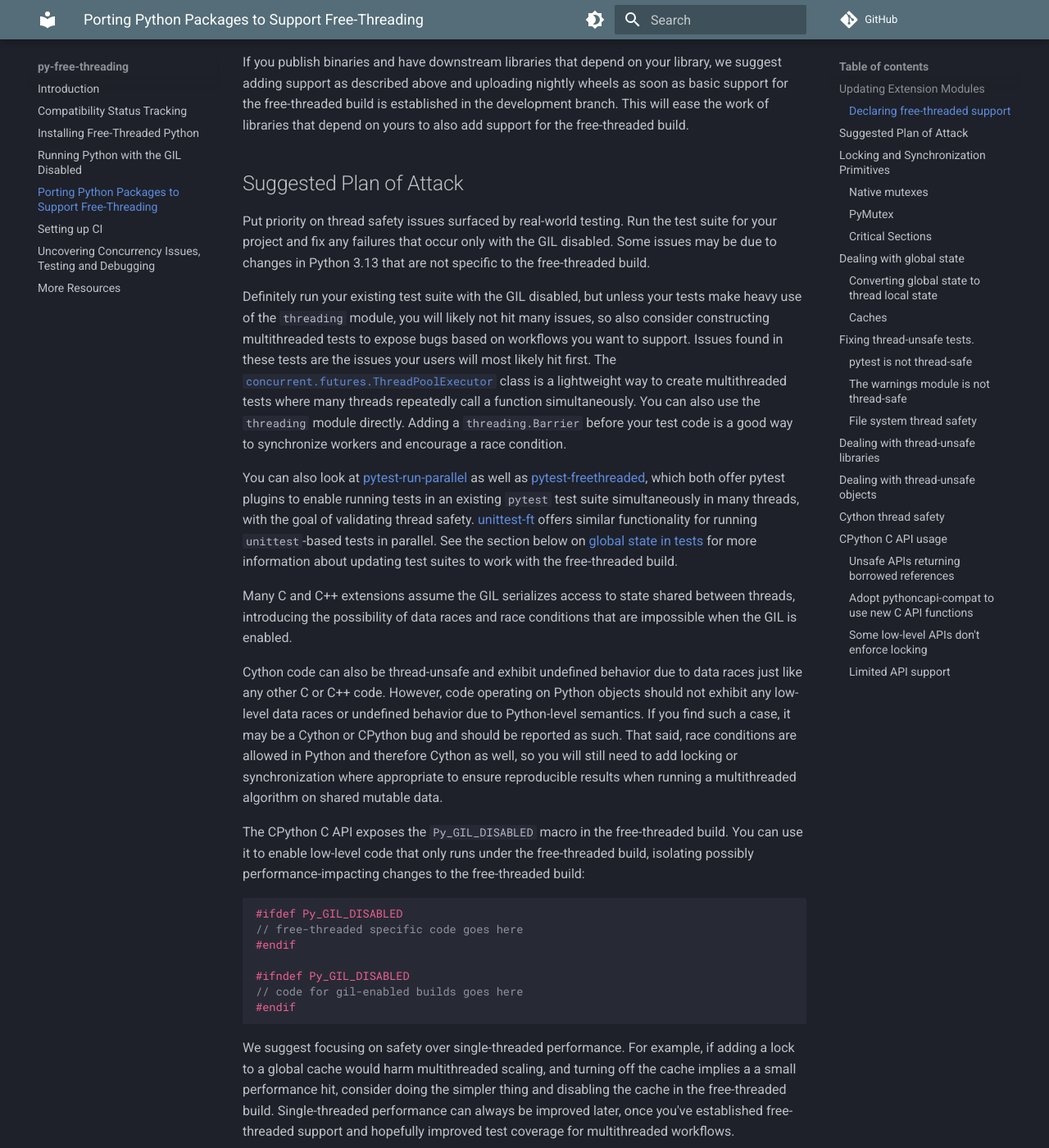
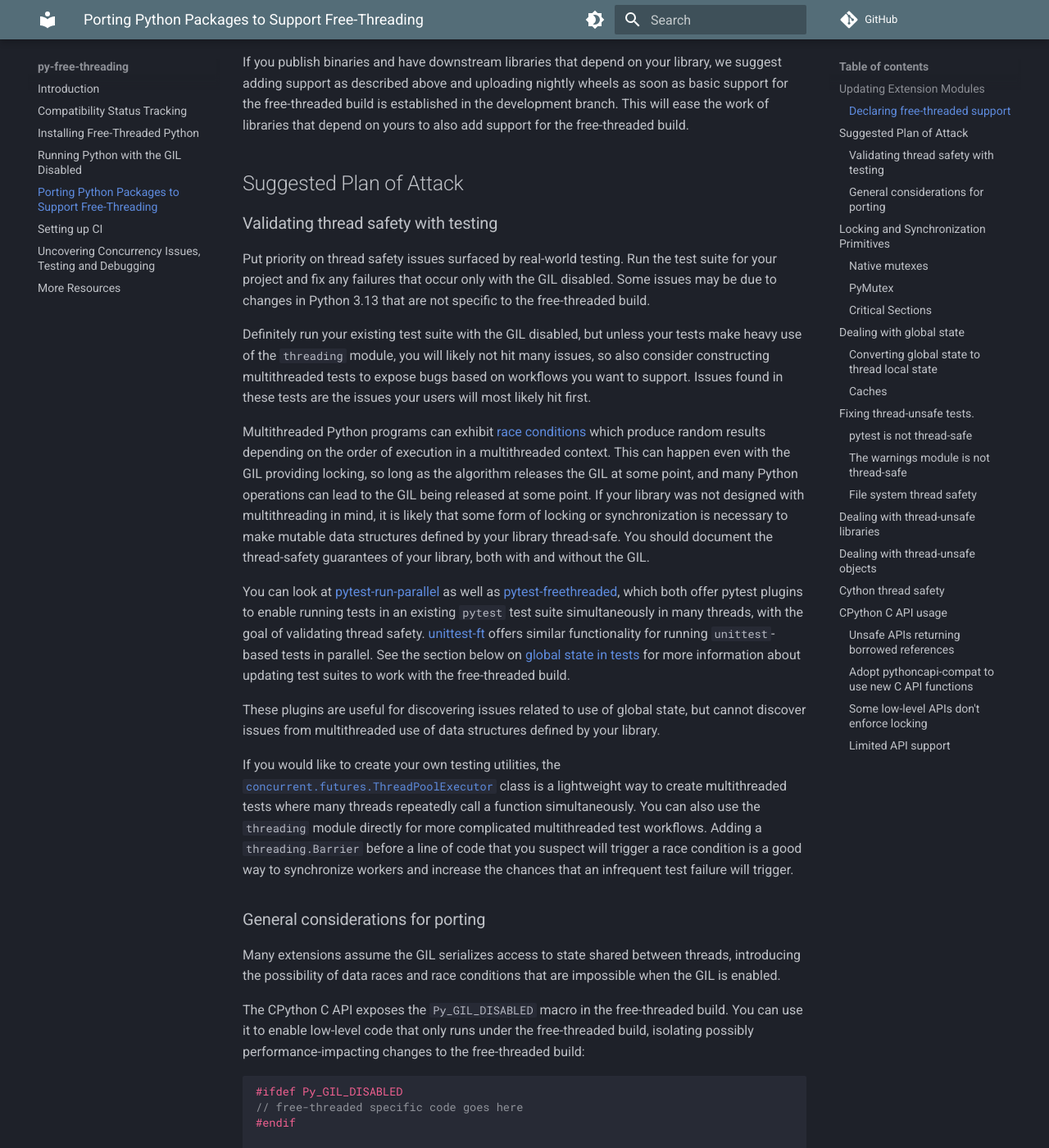
Before and after one commit to Quansight-Labs/free-threaded-compatibility, an MkDocs documentation site: the page built from docs/porting.md, in a window 1280 px wide and 1400 px high, scrolled down 1433 px. Shown: the whole window at 82% size. Built offline with MkDocs 1.6.1 and Material for MkDocs 9.7.7, drawn with Linux system fonts in a browser that asks for light colours; comment, search, counter and statistics services are not loaded; some of the changed text lies outside the part shown.

Commit message:
Add rust to porting guide and update tracking guide (#115)
* updating porting guide for Rust extensions

* add hatch and rust projects to tracking table

* small clarification

* delete out-of-date content in f2py section

* pre-commit reformat of tracking table

* apply Ralf's straightforward suggestions

* link to full porting guide instructions for Rust testing guidance

* expand and rearrange guidance for testing

* fix grammar, add link

````diff
--- a/docs/porting.md
+++ b/docs/porting.md
@@ -79,8 +79,25 @@
     ```
 
 === "Cython"
-    Starting with Cython 3.1.0 (only available via the nightly wheels or the `master`
-    branch as of right now), extension modules written in Cython can do so using the
+    Cython code can be thread-unsafe and just like C and C++ code can exhibit
+    undefined behavior due to data races.
+
+    Code operating on Python objects should not exhibit any low-level data corruption
+    or C undefined behavior due to Python-level semantics. If you find such a
+    case, it may be a Cython or CPython bug and should be reported as such.
+
+    That said, as opposed to data races, race conditions that produces random
+    results from a multithreaded algorithm are not undefined behavior and are
+    allowed in Python and therefore Cython as well. You will still need to add
+    locking or synchronization where appropriate to ensure reproducible results
+    when running a multithreaded algorithm on shared mutable data. See the
+    [suggested plan of attack](porting.md#suggested-plan-of-attack) below for
+    more details about discovering and fixing thread safety issues for Python
+    native extensions.
+
+    Starting with Cython 3.1.0 (available via the nightly wheels, a PyPI
+    pre-release or the `master` branch as of right now), extension modules
+    written in Cython can do so using the
     [`freethreading_compatible`](https://cython.readthedocs.io/en/latest/src/userguide/source_files_and_compilation.html#compiler-directives)
     compiler directive.
 
@@ -156,9 +173,49 @@
     free-threaded builds. See [the docs on setting up CI](ci.md) for advice on
     how to build projects that depend on Cython.
 
+=== "Rust"
+    If you use the CPython C API via [PyO3](https://pyo3.rs), then you
+    can follow the [PyO3 Guide
+    section](https://pyo3.rs/latest/free-threading.html) on supporting
+    free-threaded Python. You must also update your extension to at least
+    version 0.23.
+
+    You should write multithreaded tests of any code you expose to Python. See
+    the details about testing in our [suggested plan of
+    attack](porting.md#suggested-plan-of-attack) below as well as the guidance
+    for [updating test suites](porting.md#fixing-thread-unsafe-tests). You
+    should fix any thread safety issues you discover while running multithreaded
+    tests.
+
+    As of PyO3 0.23, PyO3 enforces Rust's borrow checking rules at
+    runtime and may produce runtime panics if you simultaneously mutably borrow
+    data in more than one thread. You may want to consider storing state in using
+    atomic data structures, with mutexes or locks, or behind `Arc`
+    pointers.
+
+    Once you are satisfied the Python modules defined by your rust crate are
+    thread safe, you can pass `gil_used = false` to the [`pymodule`
+    macro](https://docs.rs/pyo3/latest/pyo3/attr.pymodule.html):
+
+    ```rust
+
+    #[pymodule(gil_used = false)]
+    fn my_module(py: Python, m: &Bound<'_, PyModule>) -> PyResult<()> {
+        ...
+    }
+    ```
+
+    If you define any modules procedurally by manually creating a `PyModule`
+    struct without using the `pymodule` macro, you can call
+    [`PyModuleMethods::gil_used`](https://docs.rs/pyo3/latest/pyo3/prelude/trait.PyModuleMethods.html#tymethod.gil_used)
+    after instantiating the module.
+
+    If you use the `pyo3-ffi` crate and/or `unsafe` FFI calls to call directly into the C
+    API, then see the section on porting C extensions in this guide as well as
+    the PyO3 source code.
+
 === "f2py"
-    Starting with NumPy 2.1.0 (only available via the nightly wheels or the
-    `main` branch as of right now), extension modules containing f2py-wrapped
+    Starting with NumPy 2.1.0, extension modules containing f2py-wrapped
     Fortran code can declare they are thread-safe and support free-threading
     using the
     [`--freethreading-compatible`](https://numpy.org/devdocs/f2py/usage.html#extension-module-construction)
@@ -176,6 +233,8 @@
 
 ## Suggested Plan of Attack
 
+### Validating thread safety with testing
+
 Put priority on thread safety issues surfaced by real-world testing. Run the
 test suite for your project and fix any failures that occur only with the GIL
 disabled. Some issues may be due to changes in Python 3.13 that are not
@@ -185,14 +244,20 @@
 tests make heavy use of the `threading` module, you will likely not hit many
 issues, so also consider constructing multithreaded tests to expose bugs based
 on workflows you want to support. Issues found in these tests are the issues
-your users will most likely hit first. The
-[`concurrent.futures.ThreadPoolExecutor`](https://docs.python.org/3/library/concurrent.futures.html#concurrent.futures.ThreadPoolExecutor)
-class is a lightweight way to create multithreaded tests where many threads
-repeatedly call a function simultaneously. You can also use the `threading`
-module directly. Adding a `threading.Barrier` before your test code is a good
-way to synchronize workers and encourage a race condition.
+your users will most likely hit first.
 
-You can also look at
+Multithreaded Python programs can exhibit [race
+conditions](https://en.wikipedia.org/wiki/Race_condition) which produce random
+results depending on the order of execution in a multithreaded context. This can
+happen even with the GIL providing locking, so long as the algorithm releases
+the GIL at some point, and many Python operations can lead to the GIL being
+released at some point. If your library was not designed with multithreading in
+mind, it is likely that some form of locking or synchronization is necessary to
+make mutable data structures defined by your library thread-safe. You should
+document the thread-safety guarantees of your library, both with and without the
+GIL.
+
+You can look at
 [pytest-run-parallel](https://github.com/Quansight-Labs/pytest-run-parallel) as
 well as
 [pytest-freethreaded](https://github.com/tonybaloney/pytest-freethreaded), which
@@ -204,18 +269,24 @@
 for more information about updating test suites to work with the free-threaded
 build.
 
-Many C and C++ extensions assume the GIL serializes access to state shared
+These plugins are useful for discovering issues related to use of global state,
+but cannot discover issues from multithreaded use of data structures defined by
+your library.
+
+If you would like to create your own testing utilities, the
+[`concurrent.futures.ThreadPoolExecutor`](https://docs.python.org/3/library/concurrent.futures.html#concurrent.futures.ThreadPoolExecutor)
+class is a lightweight way to create multithreaded tests where many threads
+repeatedly call a function simultaneously. You can also use the `threading`
+module directly for more complicated multithreaded test workflows. Adding a
+`threading.Barrier` before a line of code that you suspect will trigger a race
+condition is a good way to synchronize workers and increase the chances that an
+infrequent test failure will trigger.
+
+### General considerations for porting
+
+Many extensions assume the GIL serializes access to state shared
 between threads, introducing the possibility of data races and race conditions
 that are impossible when the GIL is enabled.
-
-Cython code can also be thread-unsafe and exhibit undefined behavior due to
-data races just like any other C or C++ code. However, code operating on Python
-objects should not exhibit any low-level data races or undefined behavior due
-to Python-level semantics. If you find such a case, it may be a Cython or
-CPython bug and should be reported as such. That said, race conditions are
-allowed in Python and therefore Cython as well, so you will still need to add
-locking or synchronization where appropriate to ensure reproducible results
-when running a multithreaded algorithm on shared mutable data.
 
 The CPython C API exposes the `Py_GIL_DISABLED` macro in the free-threaded
 build. You can use it to enable low-level code that only runs under the
````
Also changed, not shown: other parts of docs/porting.md (+2 -2 lines), docs/tracking.md (+43 -37 lines).
